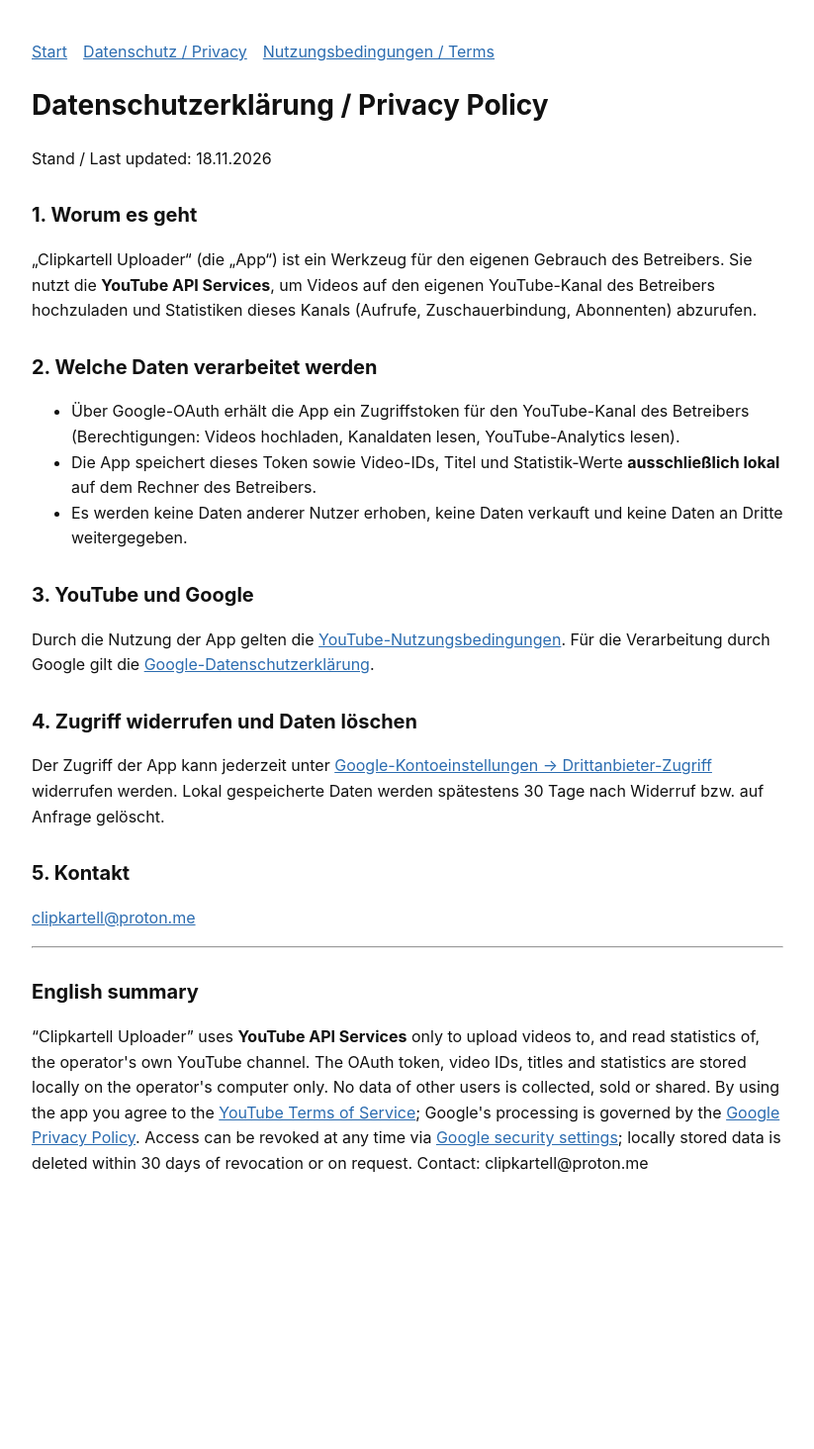
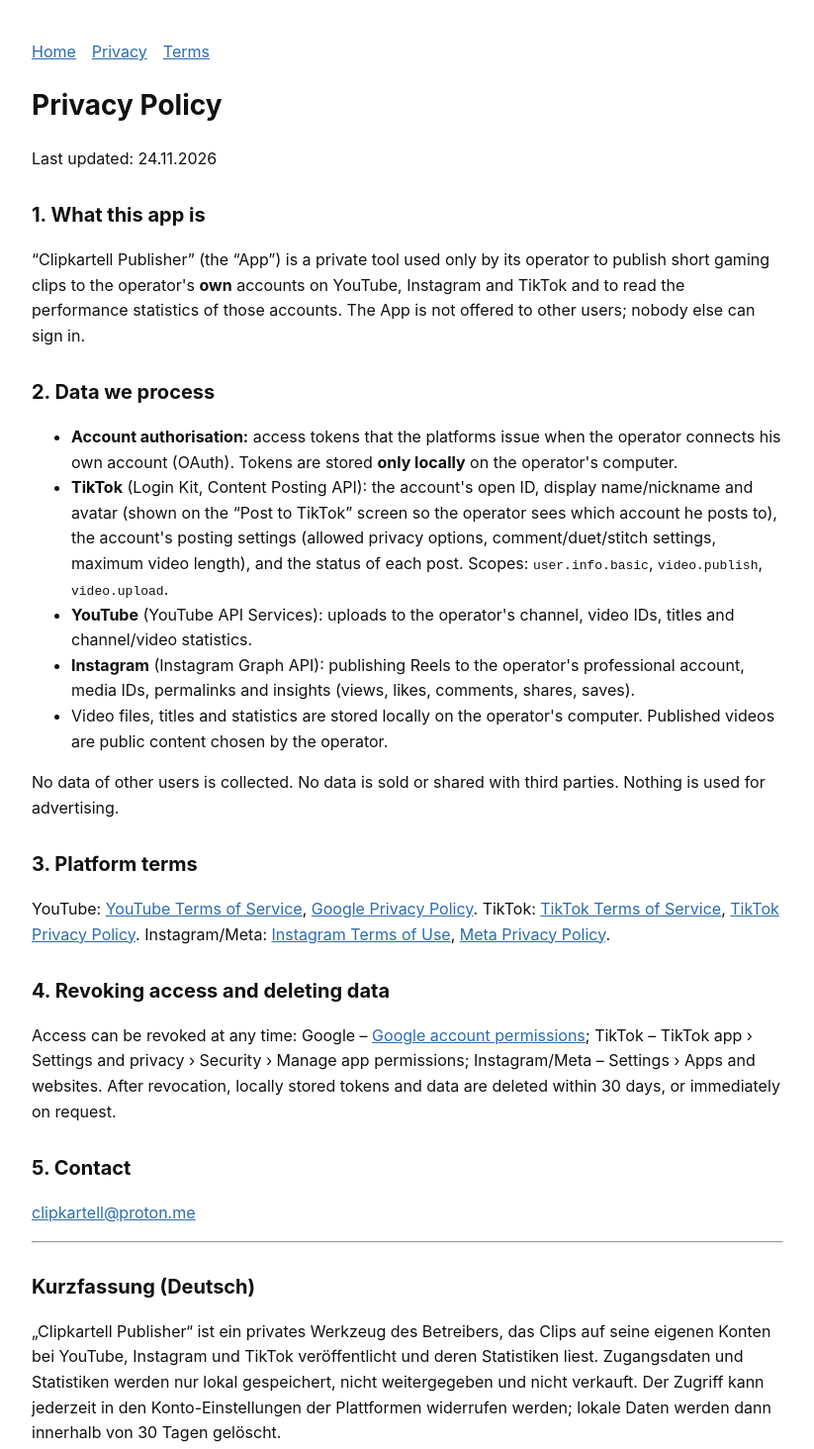
Before and after one commit to clipkartell/clipkartell.github.io, a plain HTML site: page privacy.html in a window 1280 px wide. Shown: the whole page at 99% size, without its empty margins (228-1051 px from the left). Before the commit the page ends 1229 px from the top, so only its background shows below. Drawn offline with Linux system fonts and the light colour scheme.

Commit message:
Privacy policy: add TikTok + Instagram

```diff
--- a/privacy.html
+++ b/privacy.html
@@ -1,23 +1,26 @@
-<!DOCTYPE html><html lang="de"><head><meta charset="utf-8"><meta name="viewport" content="width=device-width,initial-scale=1">
-<title>Datenschutz – Clipkartell</title><link rel="stylesheet" href="style.css"></head><body>
-<nav><a href="index.html">Start</a><a href="privacy.html">Datenschutz / Privacy</a><a href="terms.html">Nutzungsbedingungen / Terms</a></nav>
-<h1>Datenschutzerklärung / Privacy Policy</h1>
-<p>Stand / Last updated: 18.11.2026</p>
-<h2>1. Worum es geht</h2>
-<p>„Clipkartell Uploader“ (die „App“) ist ein Werkzeug für den eigenen Gebrauch des Betreibers. Sie nutzt die <strong>YouTube API Services</strong>, um Videos auf den eigenen YouTube-Kanal des Betreibers hochzuladen und Statistiken dieses Kanals (Aufrufe, Zuschauerbindung, Abonnenten) abzurufen.</p>
-<h2>2. Welche Daten verarbeitet werden</h2>
+<!DOCTYPE html><html lang="en"><head><meta charset="utf-8"><meta name="viewport" content="width=device-width,initial-scale=1">
+<title>Privacy Policy – Clipkartell</title><link rel="stylesheet" href="style.css"></head><body>
+<nav><a href="index.html">Home</a><a href="privacy.html">Privacy</a><a href="terms.html">Terms</a></nav>
+<h1>Privacy Policy</h1>
+<p>Last updated: 24.11.2026</p>
+<h2>1. What this app is</h2>
+<p>“Clipkartell Publisher” (the “App”) is a private tool used only by its operator to publish short gaming clips to the operator's <strong>own</strong> accounts on YouTube, Instagram and TikTok and to read the performance statistics of those accounts. The App is not offered to other users; nobody else can sign in.</p>
+<h2>2. Data we process</h2>
 <ul>
-<li>Über Google-OAuth erhält die App ein Zugriffstoken für den YouTube-Kanal des Betreibers (Berechtigungen: Videos hochladen, Kanaldaten lesen, YouTube-Analytics lesen).</li>
-<li>Die App speichert dieses Token sowie Video-IDs, Titel und Statistik-Werte <strong>ausschließlich lokal</strong> auf dem Rechner des Betreibers.</li>
-<li>Es werden keine Daten anderer Nutzer erhoben, keine Daten verkauft und keine Daten an Dritte weitergegeben.</li>
+<li><strong>Account authorisation:</strong> access tokens that the platforms issue when the operator connects his own account (OAuth). Tokens are stored <strong>only locally</strong> on the operator's computer.</li>
+<li><strong>TikTok</strong> (Login Kit, Content Posting API): the account's open ID, display name/nickname and avatar (shown on the “Post to TikTok” screen so the operator sees which account he posts to), the account's posting settings (allowed privacy options, comment/duet/stitch settings, maximum video length), and the status of each post. Scopes: <code>user.info.basic</code>, <code>video.publish</code>, <code>video.upload</code>.</li>
+<li><strong>YouTube</strong> (YouTube API Services): uploads to the operator's channel, video IDs, titles and channel/video statistics.</li>
+<li><strong>Instagram</strong> (Instagram Graph API): publishing Reels to the operator's professional account, media IDs, permalinks and insights (views, likes, comments, shares, saves).</li>
+<li>Video files, titles and statistics are stored locally on the operator's computer. Published videos are public content chosen by the operator.</li>
 </ul>
-<h2>3. YouTube und Google</h2>
-<p>Durch die Nutzung der App gelten die <a href="https://www.youtube.com/t/terms">YouTube-Nutzungsbedingungen</a>. Für die Verarbeitung durch Google gilt die <a href="https://policies.google.com/privacy">Google-Datenschutzerklärung</a>.</p>
-<h2>4. Zugriff widerrufen und Daten löschen</h2>
-<p>Der Zugriff der App kann jederzeit unter <a href="https://security.google.com/settings/security/permissions">Google-Kontoeinstellungen → Drittanbieter-Zugriff</a> widerrufen werden. Lokal gespeicherte Daten werden spätestens 30 Tage nach Widerruf bzw. auf Anfrage gelöscht.</p>
-<h2>5. Kontakt</h2>
+<p>No data of other users is collected. No data is sold or shared with third parties. Nothing is used for advertising.</p>
+<h2>3. Platform terms</h2>
+<p>YouTube: <a href="https://www.youtube.com/t/terms">YouTube Terms of Service</a>, <a href="https://policies.google.com/privacy">Google Privacy Policy</a>. TikTok: <a href="https://www.tiktok.com/legal/terms-of-service">TikTok Terms of Service</a>, <a href="https://www.tiktok.com/legal/privacy-policy">TikTok Privacy Policy</a>. Instagram/Meta: <a href="https://help.instagram.com/581066165581870">Instagram Terms of Use</a>, <a href="https://privacycenter.instagram.com/policy">Meta Privacy Policy</a>.</p>
+<h2>4. Revoking access and deleting data</h2>
+<p>Access can be revoked at any time: Google – <a href="https://myaccount.google.com/permissions">Google account permissions</a>; TikTok – TikTok app › Settings and privacy › Security › Manage app permissions; Instagram/Meta – Settings › Apps and websites. After revocation, locally stored tokens and data are deleted within 30 days, or immediately on request.</p>
+<h2>5. Contact</h2>
 <p><a href="mailto:clipkartell@proton.me">clipkartell@proton.me</a></p>
 <hr>
-<h2>English summary</h2>
-<p>“Clipkartell Uploader” uses <strong>YouTube API Services</strong> only to upload videos to, and read statistics of, the operator's own YouTube channel. The OAuth token, video IDs, titles and statistics are stored locally on the operator's computer only. No data of other users is collected, sold or shared. By using the app you agree to the <a href="https://www.youtube.com/t/terms">YouTube Terms of Service</a>; Google's processing is governed by the <a href="https://policies.google.com/privacy">Google Privacy Policy</a>. Access can be revoked at any time via <a href="https://security.google.com/settings/security/permissions">Google security settings</a>; locally stored data is deleted within 30 days of revocation or on request. Contact: clipkartell@proton.me</p>
+<h2>Kurzfassung (Deutsch)</h2>
+<p>„Clipkartell Publisher“ ist ein privates Werkzeug des Betreibers, das Clips auf seine eigenen Konten bei YouTube, Instagram und TikTok veröffentlicht und deren Statistiken liest. Zugangsdaten und Statistiken werden nur lokal gespeichert, nicht weitergegeben und nicht verkauft. Der Zugriff kann jederzeit in den Konto-Einstellungen der Plattformen widerrufen werden; lokale Daten werden dann innerhalb von 30 Tagen gelöscht.</p>
 </body></html>
```
